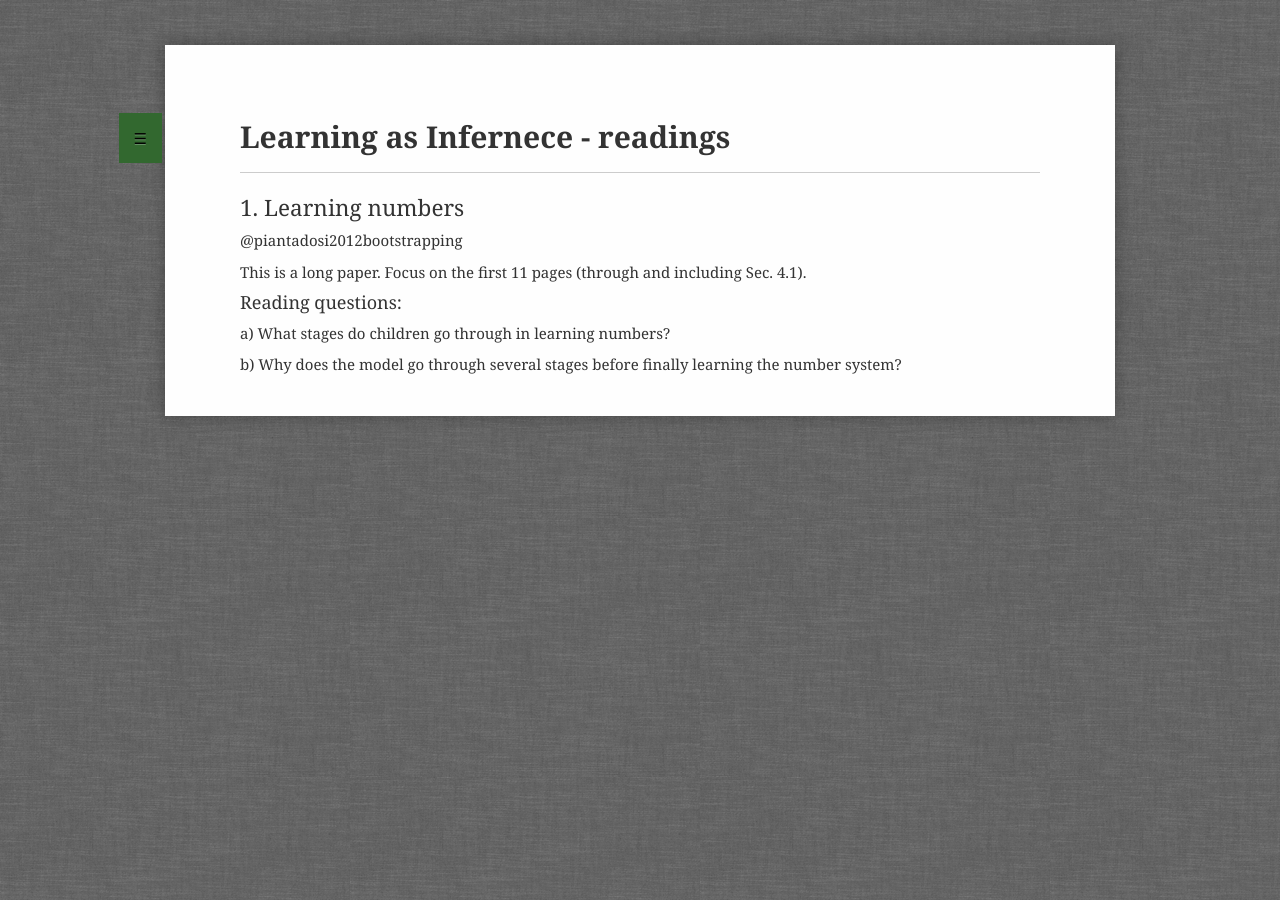
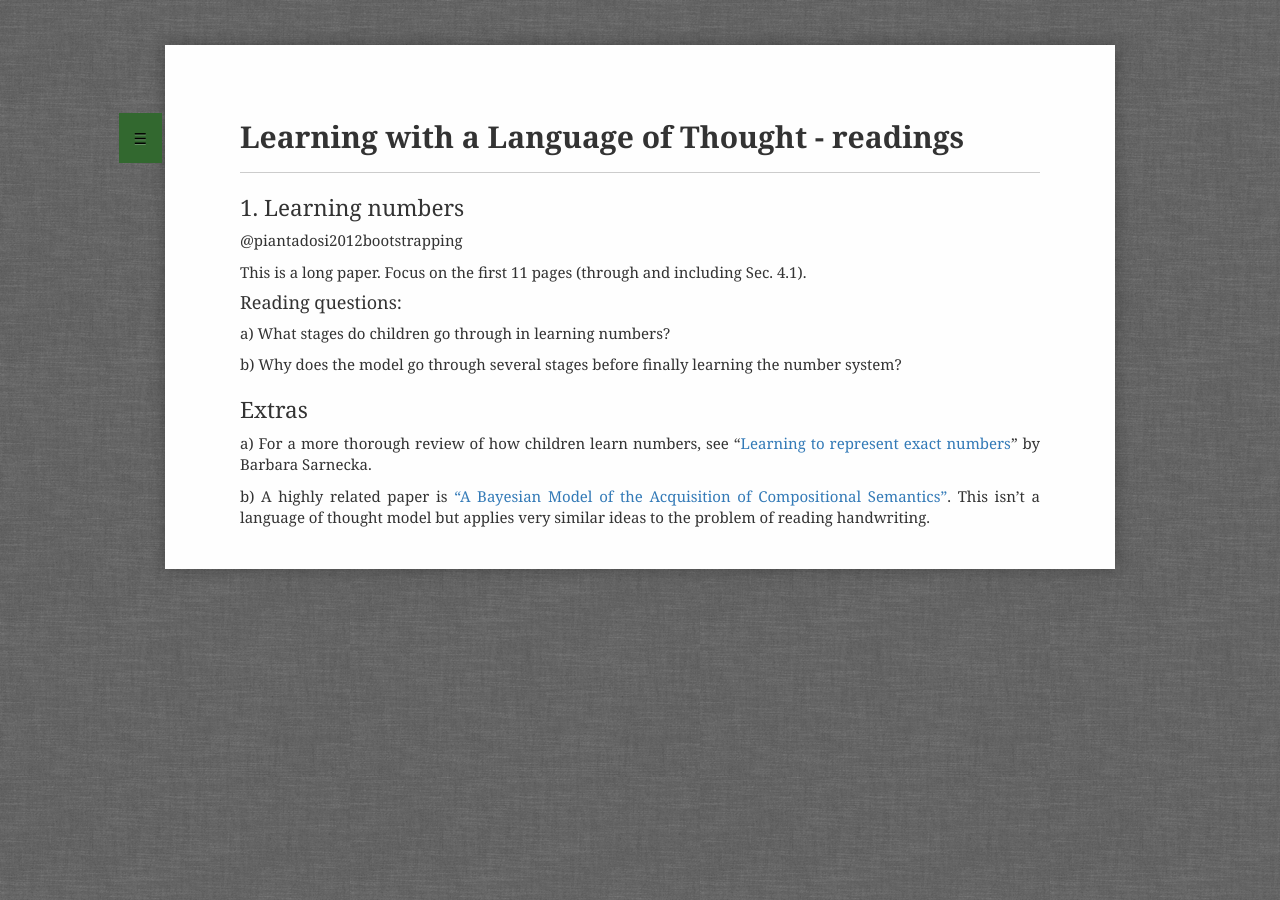
Before and after one commit to probmods/probmods2, a Jekyll site: the page built from readings/lot-learning.md, in a window 1280 px wide. Built offline with Jekyll 4.4.1, drawn with Linux system fonts in a browser that asks for light colours; a script that is not in the unit is left out.

Commit message:
Updated readings for LoT chapter

```diff
--- a/readings/lot-learning.md
+++ b/readings/lot-learning.md
@@ -1,6 +1,6 @@
 ---
 layout: exercise
-title: Learning as Infernece - readings
+title: Learning with a Language of Thought - readings
 ---
 
 ## 1. Learning numbers
@@ -15,4 +15,10 @@
 
 b) Why does the model go through several stages before finally learning the number system?
 
+## Extras
+
+a) For a more thorough review of how children learn numbers, see "[Learning to represent exact numbers](https://link.springer.com/article/10.1007/s11229-015-0854-6)" by Barbara Sarnecka.
+
+b) A highly related paper is ["A Bayesian Model of the Acquisition of Compositional Semantics"](https://www.science.org/doi/full/10.1126/science.aab3050). This isn't a language of thought model but applies very similar ideas to the problem of reading handwriting.
+
 <!-- Is there anything shorter we can use?-->
```
